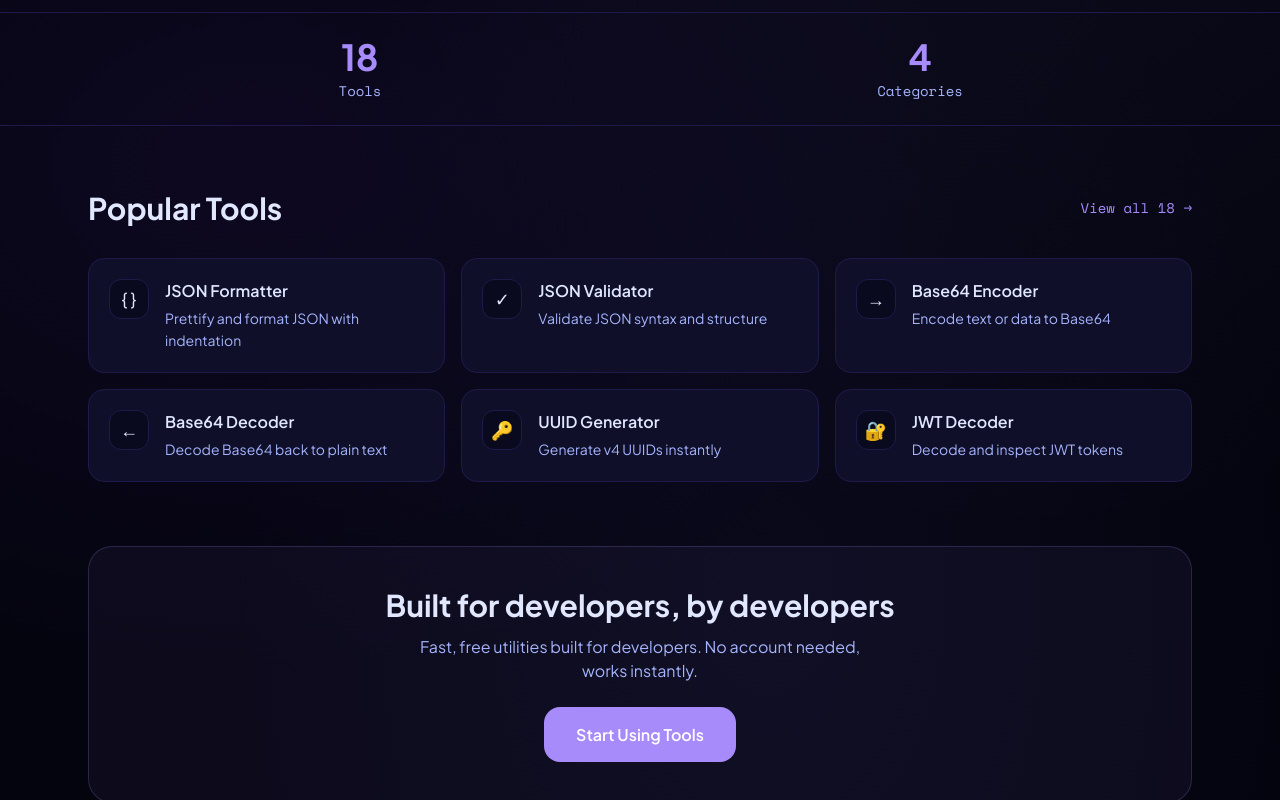
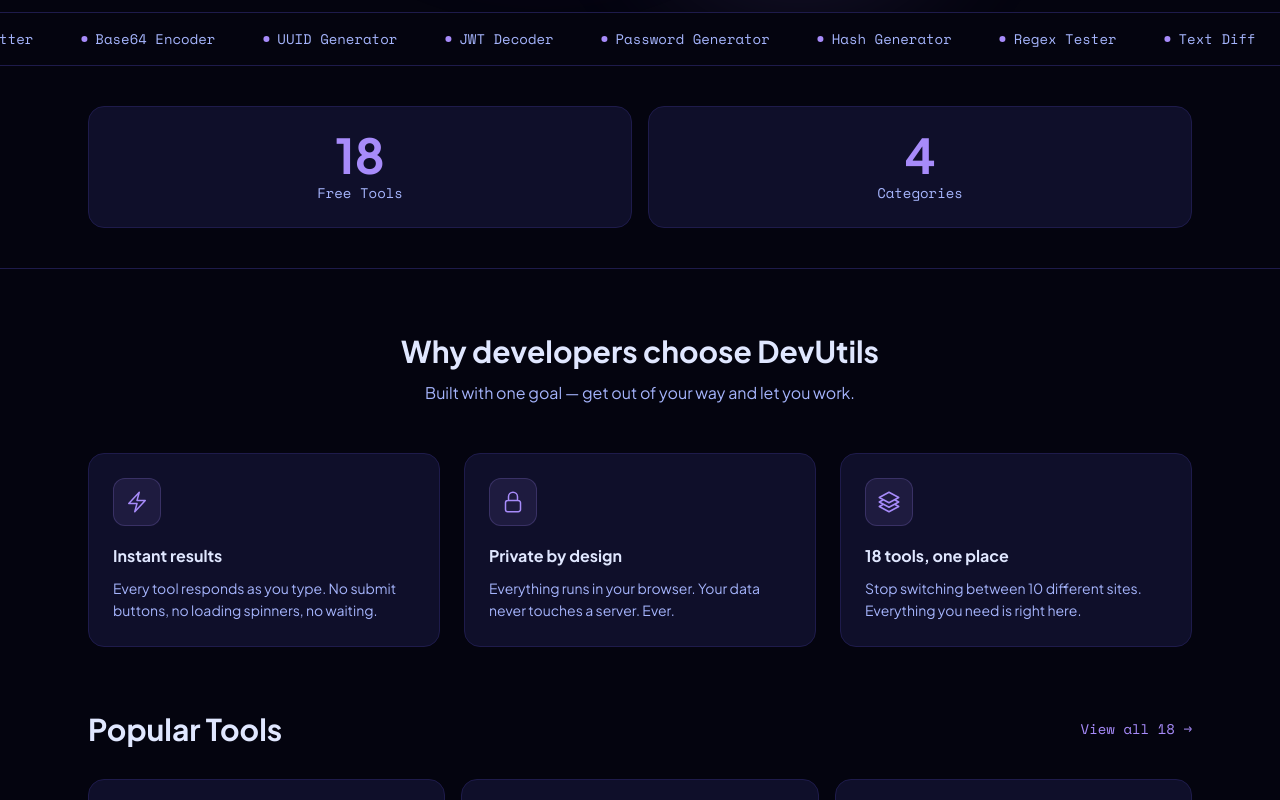
Before and after one commit to SacroDeo/Devutils, a Next.js app: page / in a window 1280 px wide. Shown: the part 620-1420 px from the top of the page. Built offline with nearby package versions, Linux system fonts and the light colour scheme.

Commit message:
major UI upgrade - orbs marquee SVG icons features section

```diff
--- a/app/globals.css
+++ b/app/globals.css
@@ -82,3 +82,16 @@
 ::-webkit-scrollbar-track { background: transparent; }
 ::-webkit-scrollbar-thumb { background: #312E81; border-radius: 9999px; }
 html:not(.dark) ::-webkit-scrollbar-thumb { background: #C4B5FD; }
+
+@keyframes marquee {
+  0% { transform: translateX(0); }
+  100% { transform: translateX(-50%); }
+}
+
+.animate-marquee {
+  animation: marquee 30s linear infinite;
+}
+
+.animate-marquee:hover {
+  animation-play-state: paused;
+}
--- a/app/page.tsx
+++ b/app/page.tsx
@@ -1,21 +1,71 @@
-import type { Metadata } from "next";
+"use client";
 import Link from "next/link";
 import { tools, categories } from "@/lib/tools";
 import { ToolCard } from "@/components/ToolCard";
+import { useEffect, useRef, useState } from "react";
 
-export const metadata: Metadata = {
-  title: "DevUtils – Free Developer Utilities",
-  description: "20+ free, client-side developer tools. JSON, Base64, UUID, JWT, Regex, Password, Minifiers and more.",
-};
+function AnimatedNumber({ target }: { target: number }) {
+  const [count, setCount] = useState(0);
+  const ref = useRef<HTMLParagraphElement>(null);
+
+  useEffect(() => {
+    const observer = new IntersectionObserver(([entry]) => {
+      if (entry.isIntersecting) {
+        let start = 0;
+        const step = Math.ceil(target / 30);
+        const timer = setInterval(() => {
+          start += step;
+          if (start >= target) { setCount(target); clearInterval(timer); }
+          else setCount(start);
+        }, 40);
+        observer.disconnect();
+      }
+    });
+    if (ref.current) observer.observe(ref.current);
+    return () => observer.disconnect();
+  }, [target]);
+
+  return <p ref={ref} className="font-display text-5xl font-bold text-accent mb-1">{count}</p>;
+}
+
+function Marquee() {
+  const items = [
+    "JSON Formatter", "Base64 Encoder", "UUID Generator", "JWT Decoder",
+    "Password Generator", "Hash Generator", "Regex Tester", "Text Diff",
+    "Case Converter", "Slug Generator", "Word Counter", "HTML Minifier",
+    "CSS Minifier", "JS Minifier", "Lorem Ipsum", "Base64 Decoder",
+    "JSON Validator", "Password Entropy",
+  ];
+
+  return (
+    <div className="relative overflow-hidden py-4 border-y border-light-border dark:border-cosmos-border">
+      <div className="flex animate-marquee whitespace-nowrap">
+        {[...items, ...items].map((item, i) => (
+          <span key={i} className="mx-6 text-sm font-mono text-light-sub dark:text-cosmos-sub flex items-center gap-2">
+            <span className="w-1.5 h-1.5 rounded-full bg-accent inline-block" />
+            {item}
+          </span>
+        ))}
+      </div>
+    </div>
+  );
+}
 
 export default function Home() {
   const featured = tools.slice(0, 6);
 
   return (
-    <div className="nebula-bg dark:nebula-bg light-nebula">
+    <div>
       {/* Hero */}
       <section className="relative max-w-6xl mx-auto px-6 pt-24 pb-20 text-center overflow-hidden">
-        <div className="star-bg absolute inset-0 opacity-60 dark:opacity-100" />
+        {/* Animated orbs */}
+        <div className="absolute top-20 left-1/4 w-96 h-96 rounded-full opacity-10 dark:opacity-20 blur-3xl bg-violet-600 animate-pulse pointer-events-none" />
+        <div className="absolute top-40 right-1/4 w-64 h-64 rounded-full opacity-10 dark:opacity-15 blur-3xl bg-indigo-500 animate-pulse pointer-events-none" style={{ animationDelay: "1s" }} />
+        <div className="absolute bottom-0 left-1/2 w-80 h-80 rounded-full opacity-5 dark:opacity-10 blur-3xl bg-accent animate-pulse pointer-events-none" style={{ animationDelay: "2s" }} />
+
+        {/* Star dots */}
+        <div className="star-bg absolute inset-0 opacity-60 dark:opacity-100 pointer-events-none" />
+
         <div className="relative z-10">
           <div className="inline-flex items-center gap-2 px-4 py-2 rounded-full border border-accent/30 bg-accent/5 text-sm font-mono text-accent mb-8">
             <span className="w-1.5 h-1.5 rounded-full bg-accent animate-pulse" />
@@ -33,7 +83,7 @@
 
           <div className="flex gap-4 justify-center flex-wrap">
             <Link href="/tools"
-              className="px-8 py-3.5 rounded-2xl bg-accent text-white font-semibold text-base hover:bg-accentGlow transition-colors">
+              className="px-8 py-3.5 rounded-2xl bg-accent text-white font-semibold text-base hover:bg-accentGlow transition-all duration-200 hover:scale-105">
               Browse All Tools
             </Link>
             <Link href="/about"
@@ -44,23 +94,78 @@
         </div>
       </section>
 
-      {/* Stats bar */}
-      <section className="border-y border-light-border dark:border-cosmos-border">
-        <div className="max-w-6xl mx-auto px-6 py-6 grid grid-cols-2 gap-4 text-center">
+      {/* Marquee */}
+      <Marquee />
+
+      {/* Stats */}
+      <section className="border-b border-light-border dark:border-cosmos-border">
+        <div className="max-w-6xl mx-auto px-6 py-10 grid grid-cols-2 gap-4 text-center">
           {[
-            { n: `${tools.length}`, label: "Tools" },
-            { n: `${categories.length}`, label: "Categories" },
+            { n: tools.length, label: "Free Tools" },
+            { n: categories.length, label: "Categories" },
           ].map(s => (
-            <div key={s.label}>
-              <p className="font-display text-4xl font-bold text-accent mb-1">{s.n}</p>
+            <div key={s.label} className="p-6 rounded-2xl border border-light-border dark:border-cosmos-border bg-light-card dark:bg-cosmos-card">
+              <AnimatedNumber target={s.n} />
               <p className="text-sm text-light-sub dark:text-cosmos-sub font-mono">{s.label}</p>
             </div>
           ))}
         </div>
       </section>
 
+      {/* Features section */}
+      <section className="max-w-6xl mx-auto px-6 py-16">
+        <div className="text-center mb-12">
+          <h2 className="font-display text-3xl font-bold text-light-text dark:text-cosmos-text mb-3">
+            Why developers choose DevUtils
+          </h2>
+          <p className="text-light-sub dark:text-cosmos-sub text-base max-w-lg mx-auto">
+            Built with one goal — get out of your way and let you work.
+          </p>
+        </div>
+        <div className="grid grid-cols-1 sm:grid-cols-3 gap-6">
+          {[
+            {
+              icon: (
+                <svg width="24" height="24" fill="none" stroke="currentColor" strokeWidth="1.5" viewBox="0 0 24 24">
+                  <path strokeLinecap="round" strokeLinejoin="round" d="M3.75 13.5l10.5-11.25L12 10.5h8.25L9.75 21.75 12 13.5H3.75z" />
+                </svg>
+              ),
+              title: "Instant results",
+              desc: "Every tool responds as you type. No submit buttons, no loading spinners, no waiting.",
+            },
+            {
+              icon: (
+                <svg width="24" height="24" fill="none" stroke="currentColor" strokeWidth="1.5" viewBox="0 0 24 24">
+                  <path strokeLinecap="round" strokeLinejoin="round" d="M16.5 10.5V6.75a4.5 4.5 0 10-9 0v3.75m-.75 11.25h10.5a2.25 2.25 0 002.25-2.25v-6.75a2.25 2.25 0 00-2.25-2.25H6.75a2.25 2.25 0 00-2.25 2.25v6.75a2.25 2.25 0 002.25 2.25z" />
+                </svg>
+              ),
+              title: "Private by design",
+              desc: "Everything runs in your browser. Your data never touches a server. Ever.",
+            },
+            {
+              icon: (
+                <svg width="24" height="24" fill="none" stroke="currentColor" strokeWidth="1.5" viewBox="0 0 24 24">
+                  <path strokeLinecap="round" strokeLinejoin="round" d="M6.429 9.75L2.25 12l4.179 2.25m0-4.5l5.571 3 5.571-3m-11.142 0L2.25 7.5 12 2.25l9.75 5.25-4.179 2.25m0 0L21.75 12l-4.179 2.25m0 0l4.179 2.25L12 21.75 2.25 16.5l4.179-2.25m11.142 0l-5.571 3-5.571-3" />
+                </svg>
+              ),
+              title: "18 tools, one place",
+              desc: "Stop switching between 10 different sites. Everything you need is right here.",
+            },
+          ].map(f => (
+            <div key={f.title}
+              className="p-6 rounded-2xl border border-light-border dark:border-cosmos-border bg-light-card dark:bg-cosmos-card hover:border-accent transition-all duration-200 group">
+              <div className="w-12 h-12 rounded-xl bg-accent/10 border border-accent/20 flex items-center justify-center text-accent mb-4 group-hover:bg-accent group-hover:text-white transition-all duration-200">
+                {f.icon}
+              </div>
+              <h3 className="font-display font-bold text-light-text dark:text-cosmos-text mb-2">{f.title}</h3>
+              <p className="text-sm text-light-sub dark:text-cosmos-sub leading-relaxed">{f.desc}</p>
+            </div>
+          ))}
+        </div>
+      </section>
+
       {/* Featured tools */}
-      <section className="max-w-6xl mx-auto px-6 py-16">
+      <section className="max-w-6xl mx-auto px-6 pb-16">
         <div className="flex items-center justify-between mb-8">
           <h2 className="font-display text-3xl font-bold text-light-text dark:text-cosmos-text">
             Popular Tools
@@ -76,7 +181,9 @@
 
       {/* CTA */}
       <section className="max-w-6xl mx-auto px-6 pb-20">
-        <div className="rounded-3xl border border-accent/20 bg-accent/5 p-10 text-center">
+        <div className="relative rounded-3xl border border-accent/20 bg-accent/5 p-10 text-center overflow-hidden">
+          <div className="absolute top-0 left-1/2 -translate-x-1/2 w-64 h-32 bg-accent/10 blur-3xl rounded-full pointer-events-none" />
+          <div className="relative z-10">
             <h2 className="font-display text-3xl font-bold text-light-text dark:text-cosmos-text mb-3">
               Built for developers, by developers
             </h2>
@@ -84,9 +191,10 @@
               Fast, free utilities built for developers. No account needed, works instantly.
             </p>
             <Link href="/tools"
-            className="inline-block px-8 py-3.5 rounded-2xl bg-accent text-white font-semibold hover:bg-accentGlow transition-colors">
+              className="inline-block px-8 py-3.5 rounded-2xl bg-accent text-white font-semibold hover:bg-accentGlow transition-all duration-200 hover:scale-105">
               Start Using Tools
             </Link>
+          </div>
         </div>
       </section>
     </div>
--- a/package.json
+++ b/package.json
@@ -7,6 +7,7 @@
     "start": "next start"
   },
   "dependencies": {
+    "lucide-react": "^0.577.0",
     "next": "^15.5.12",
     "react": "^18",
     "react-dom": "^18"
```
Also changed, not shown: 1 other file (tests, documents, lock files or other folders). Lines whose indentation alone changed are shown as unchanged.
